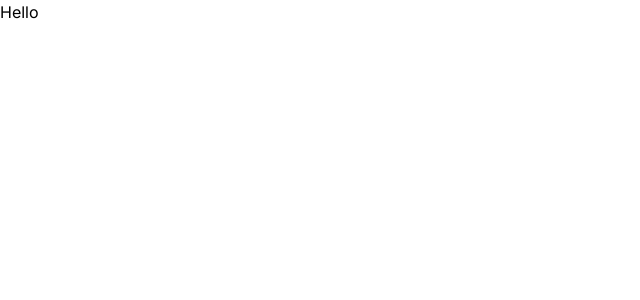
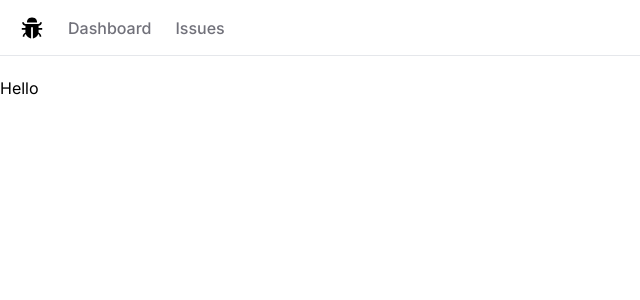
Before and after one commit to tushargarg0987/issue-tracker, a Next.js app: page / in a window 1280 px wide. Shown: the top 300 px of the page, without its empty margins (0-640 px from the left). Built offline with nearby package versions, Linux system fonts and the light colour scheme.

Commit message:
added: navbar added

```diff
--- /dev/null
+++ b/app/NavBar.tsx
@@ -0,0 +1,27 @@
+import Link from 'next/link'
+import React from 'react'
+import { AiFillBug } from "react-icons/ai";
+
+const NavBar = () => {
+    const links = [
+        {label: 'Dashboard',href: '/'},
+        {label: 'Issues',href: '/issues'}
+    ]
+
+    return (
+        <nav className='flex space-x-6 border-b mb-5 px-5 h-14 items-center'>
+            <Link href="/"><AiFillBug size={24} /></Link>
+            <ul className='flex space-x-6'>
+                {links.map(link => <li key={link.href}>
+                    <Link
+                        href={link.href}
+                        className='text-zinc-500 hover:text-zinc-800 transition-colors font-medium'>
+                        {link.label}
+                    </Link>
+                </li>)}
+            </ul>
+        </nav>
+    )
+}
+
+export default NavBar
--- a/app/layout.tsx
+++ b/app/layout.tsx
@@ -1,6 +1,7 @@
 import './globals.css'
 import type { Metadata } from 'next'
 import { Inter } from 'next/font/google'
+import NavBar from './NavBar'
 
 const inter = Inter({ subsets: ['latin'] })
 
@@ -16,7 +17,10 @@
 }) {
   return (
     <html lang="en">
-      <body className={inter.className}>{children}</body>
+      <body className={inter.className}>
+        <NavBar />
+        <main>{children}</main>
+      </body>
     </html>
   )
 }
--- a/package.json
+++ b/package.json
@@ -19,6 +19,7 @@
     "postcss": "8.4.32",
     "react": "18.2.0",
     "react-dom": "18.2.0",
+    "react-icons": "^4.11.0",
     "tailwindcss": "3.3.6",
     "typescript": "5.3.3"
   }
```
Also changed, not shown: 1 other file (tests, documents, lock files or other folders).
